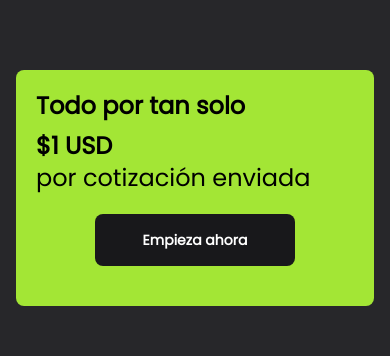
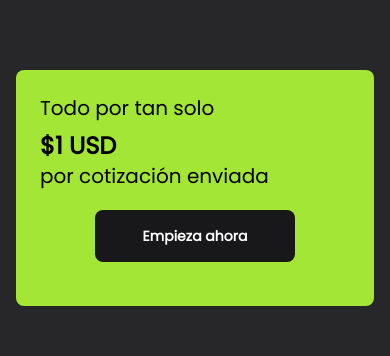
Before and after one commit to OpSurvey/web-app, a Next.js app: page / in a window 390 px wide. Shown: the part 2611-2967 px from the top of the page. Built offline with nearby package versions, Linux system fonts and the light colour scheme.

Commit message:
change font width and sice in green card

```diff
--- a/pages/index.jsx
+++ b/pages/index.jsx
@@ -137,16 +137,16 @@ export default function Home() {
 
         <article
           name="greenCard"
-          className="p-5 mt-20 mb-10 bg-lime-400 rounded-lg md:flex md:justify-between md:p-16 xl:ml-12"
+          className="p-6 mt-20 mb-10 bg-lime-400 rounded-lg md:flex md:justify-between md:p-16 xl:ml-12"
         >
           <div className="">
-            <p className="align-middle text-2xl font-bold md:text-4xl pb-2">
+            <p className="align-middle text-xl font-medium md:text-3xl pb-2">
               Todo por tan solo
             </p>
             <h1 className="text-2xl font-black md:text-4xl lg:text-5xl">
               $1 USD
             </h1>
-            <p className="text-2xl font-medium md:pt-2">
+            <p className="text-xl font-medium md:pt-2 md:text-3xl">
               por cotización enviada
             </p>
           </div>
```
